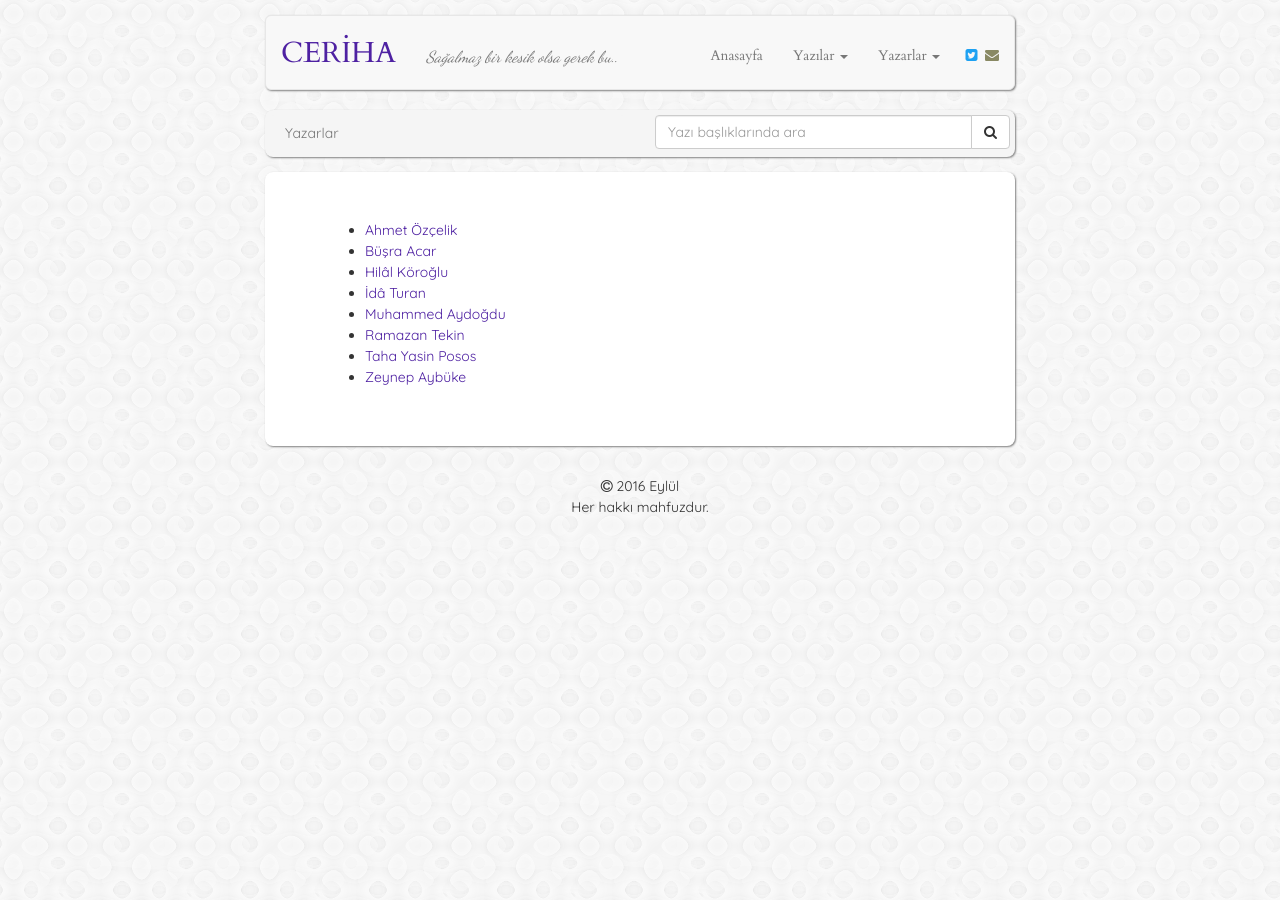
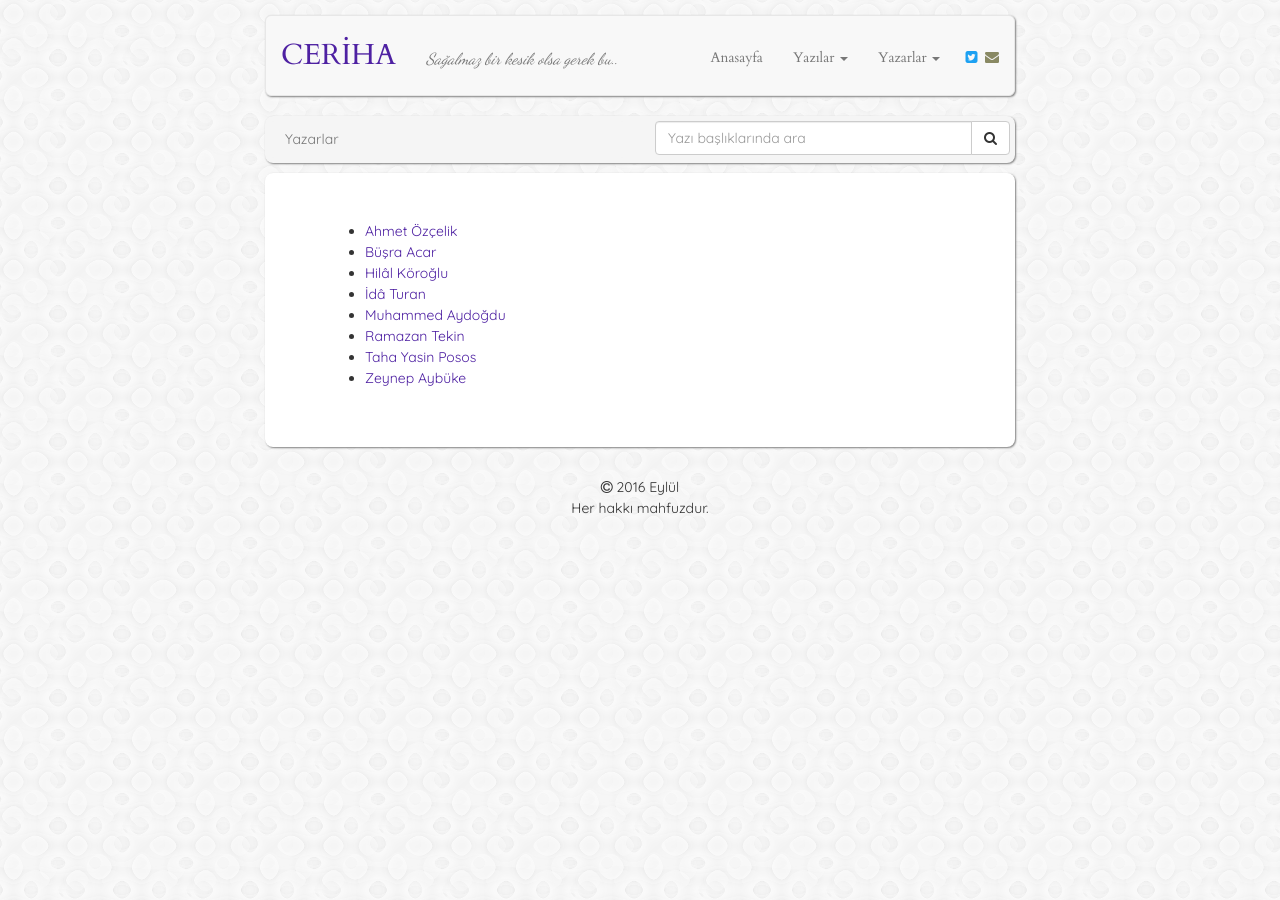
Before and after one commit to muhammedaydogdu/muhammedaydogdu.github.io, a Jekyll site: the page built from yazarlar.html, in a window 1280 px wide. Built offline with Jekyll 4.4.1, drawn with Linux system fonts in a browser that asks for light colours; some web fonts are replaced.

Commit message:
Update style.css

```diff
--- a/css/style.css
+++ b/css/style.css
@@ -38,7 +38,7 @@ h2 {
 .container .navbar {
   margin-top: 15px;
   font-family: "Cardo", "Times New Roman", serif;
-  padding: 10px 0 5px 0;
+  padding: 12px 0 5px 0;
   box-shadow: 1px 1px 2px grey;
   border-radius: 6px;
 }
@@ -60,7 +60,7 @@ h2 {
 .navbar .navbar-text {
   font-size: 16px;
   margin-top: 19px;
-  margin-bottom: 15px;
+  margin-bottom: 19px;
   font-family: "Dancing Script", "Times New Roman", serif;
 }
 
@@ -71,7 +71,7 @@ h2 {
 #top {
   background-color: #f5f5f5;
   padding: 5px;
-  margin-bottom: 15px;
+  margin-bottom: 10px;
   box-shadow: 1px 1px 2px grey;
   border-radius: 8px;
 }
```
